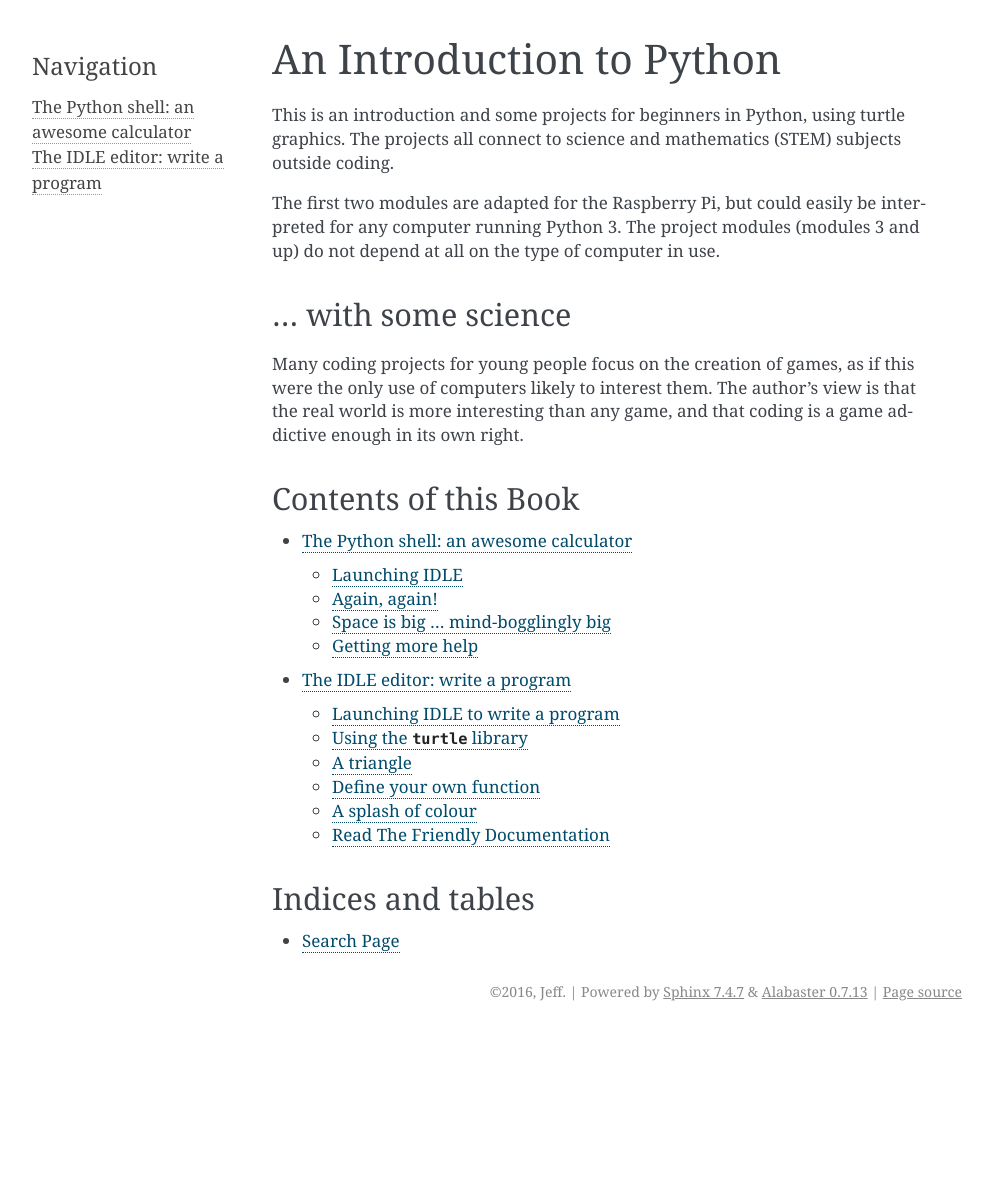
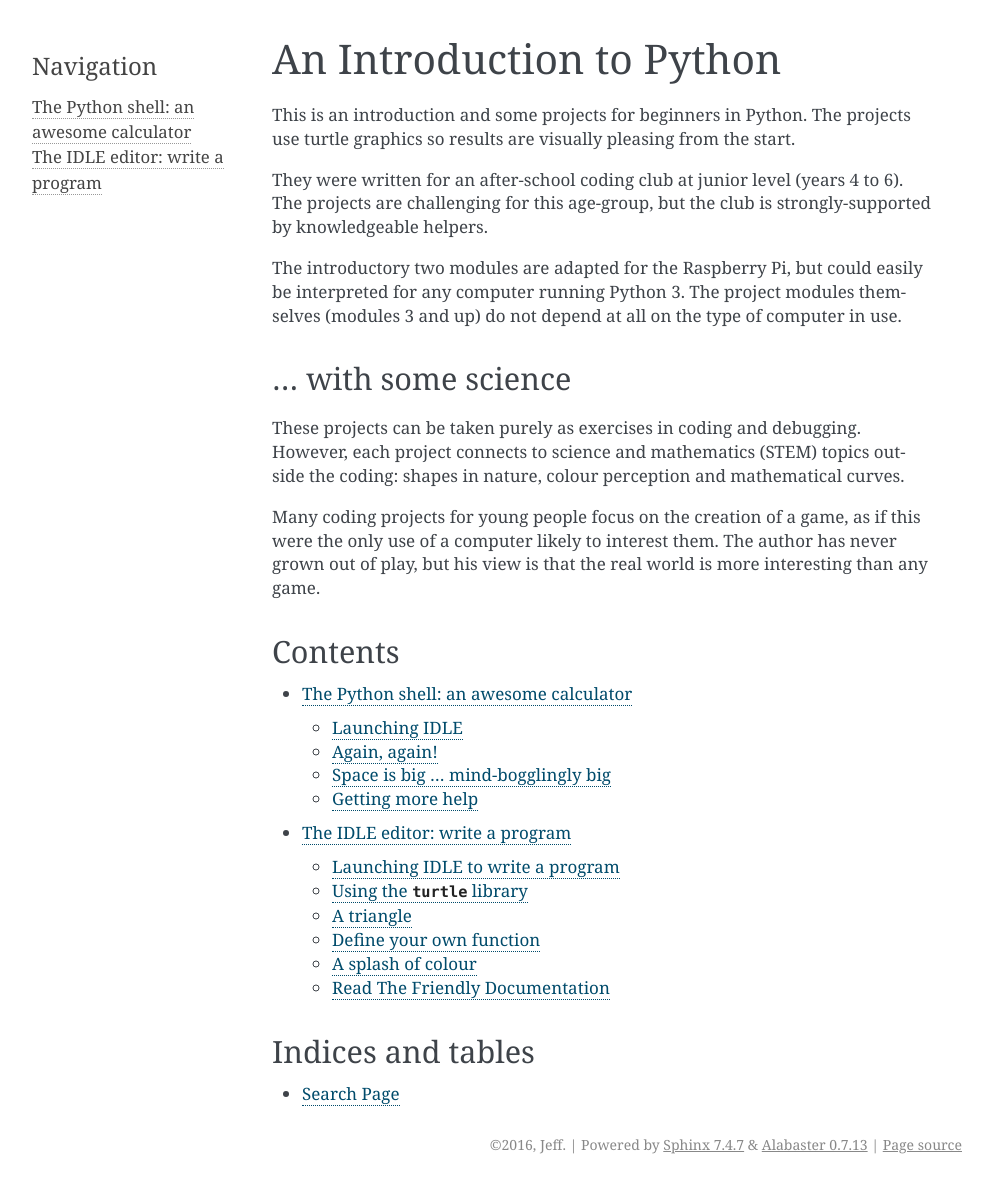
Before and after one commit to jeff5/python-with-science, a Sphinx documentation site: the page built from doc/source/index.rst, in a window 1280 px wide. Shown: the whole page, without its empty margins (148-1140 px from the left). Built offline with Sphinx 7.4.7, drawn with Linux system fonts in a browser that asks for light colours; before the commit the page ends 1031 px from its top, so only the background shows below that.

Commit message:
Re-write the introduction.

```diff
--- a/doc/source/index.rst
+++ b/doc/source/index.rst
@@ -5,29 +5,36 @@
 An Introduction to Python
 #########################
 
-This is an introduction and some projects for beginners in Python,
-using turtle graphics.
-The projects all connect to science and mathematics
-(STEM) subjects outside coding.
+This is an introduction and some projects for beginners in Python.
+The projects use turtle graphics so results are visually pleasing from the start.
 
-The first two modules are adapted for the Raspberry Pi,
+They were written for an after-school coding club at junior level
+(years 4 to 6).
+The projects are challenging for this age-group,
+but the club is strongly-supported by knowledgeable helpers.
+
+The introductory two modules are adapted for the Raspberry Pi,
 but could easily be interpreted for any computer running Python 3.
-The project modules
+The project modules themselves
 (modules 3 and up)
 do not depend at all on the type of computer in use.
 
 ... with some science
 *********************
 
-Many coding projects for young people focus on the creation of games,
-as if this were the only use of computers likely to interest them.
-The author's view is
-that the real world is more interesting than any game,
-and
-that coding is a game addictive enough in its own right.
+These projects can be taken purely as exercises in coding and debugging.
+However, each project connects to science and mathematics
+(STEM) topics outside the coding:
+shapes in nature, colour perception and mathematical curves.
 
-Contents of this Book
-*********************
+Many coding projects for young people focus on the creation of a game,
+as if this were the only use of a computer likely to interest them.
+The author has never grown out of play,
+but his view is
+that the real world is more interesting than any game.
+
+Contents
+********
 
 .. toctree::
    :maxdepth: 2
```
